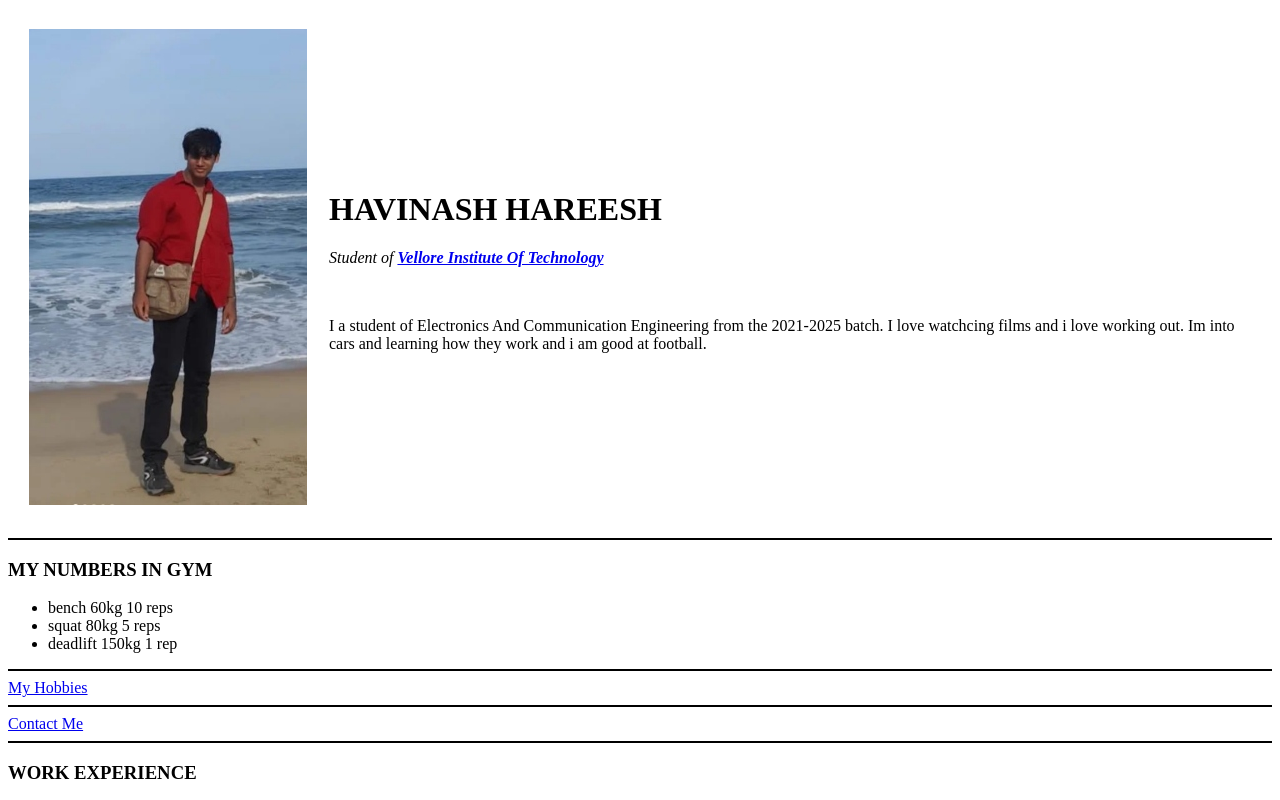
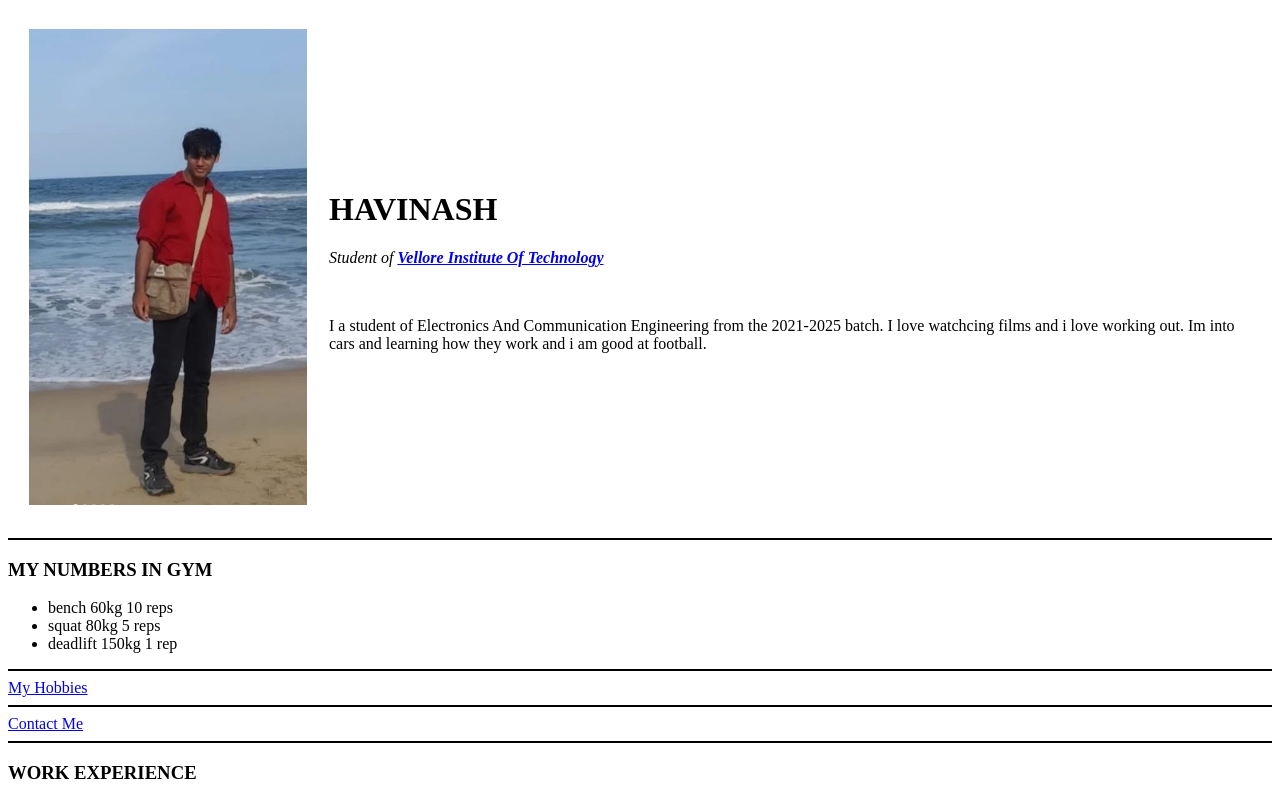
Before and after one commit to havinashiyer/cv, a plain HTML site: page index.html in a window 1280 px wide. Shown: the top 800 px of the page. Drawn offline with Linux system fonts and the light colour scheme.

Commit message:
Update index.html

```diff
--- a/index.html
+++ b/index.html
@@ -11,7 +11,7 @@
     <tr>
       <td><img src="images/havi.jpg" alt="havinash profile picture unavailable"></td>
       <td>
-        <h1>HAVINASH HAREESH</h1>
+        <h1>HAVINASH</h1>
         <p><em>Student of <strong><a href="https://chennai.vit.ac.in/">Vellore Institute Of Technology</a></strong></em></p>
         <br>
         <p>
```
